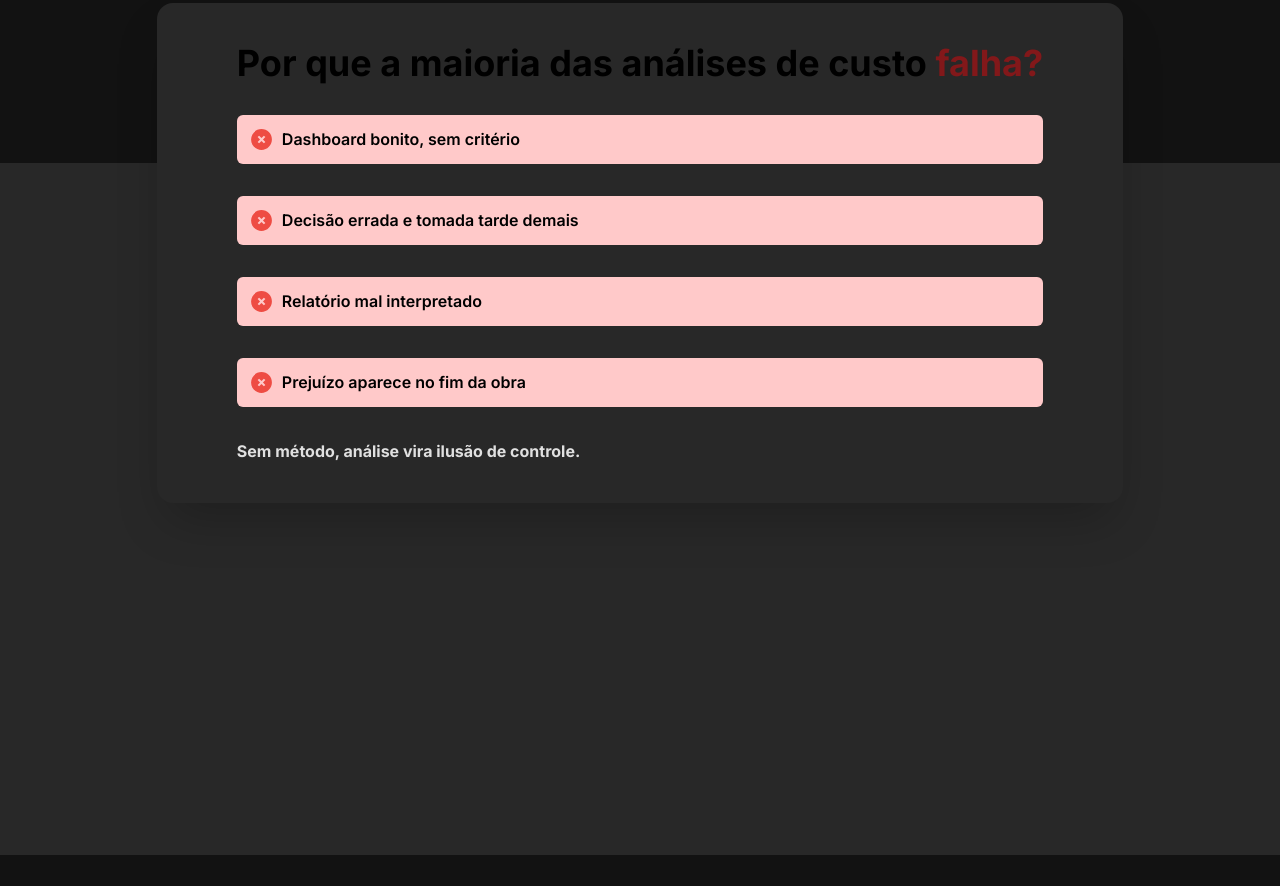
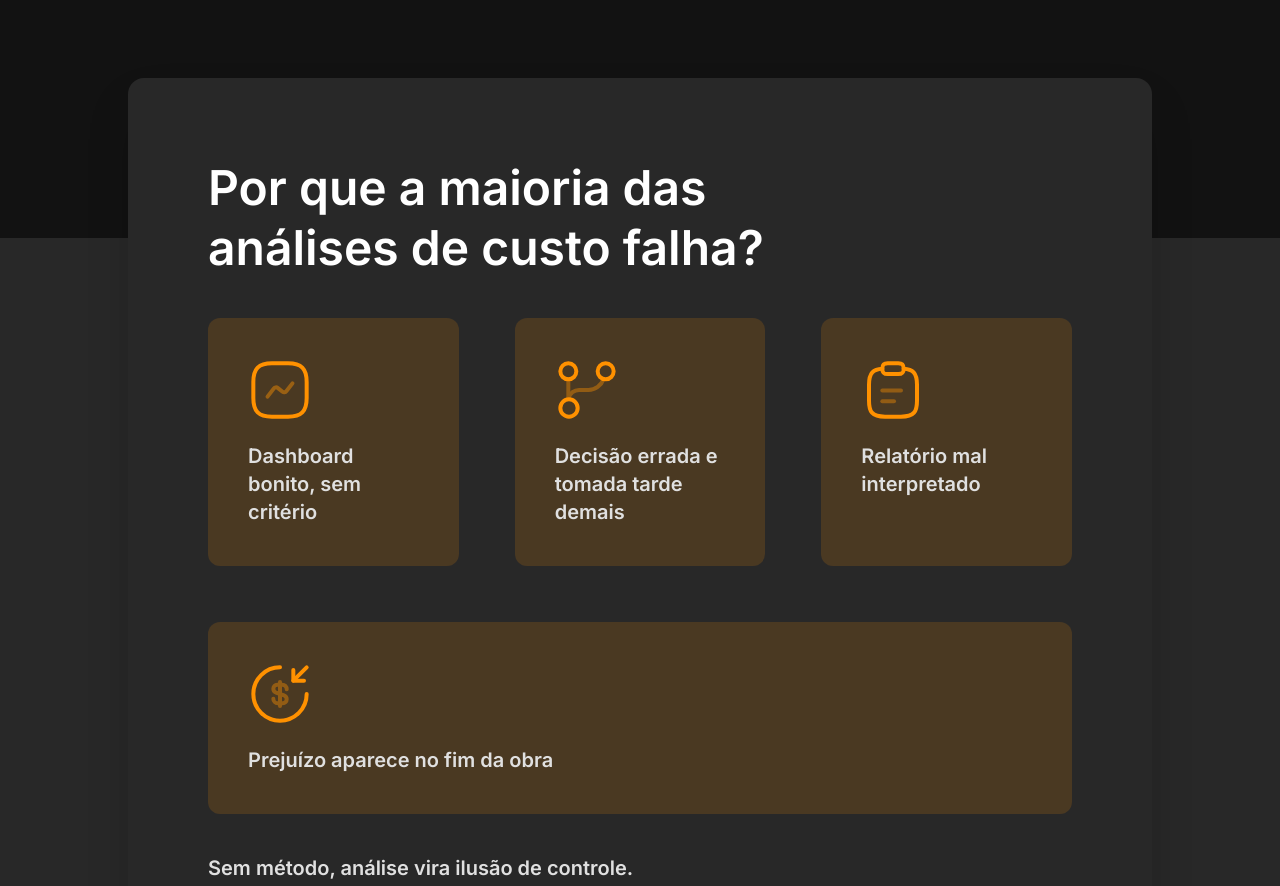
Before and after one commit to roneysilva25/buildmate-cursos-lp, a website: page gestao-de-custos.html in a window 1280 px wide. Shown: the part 1317-2203 px from the top of the page. Drawn offline with nearby package versions, Linux system fonts and the light colour scheme.

Commit message:
feat: adds second section

```diff
--- a/gestao-de-custos.html
+++ b/gestao-de-custos.html
@@ -88,7 +88,7 @@
                         </p>
                     </div>
                     <div class="flex flex-col gap-5 md:gap-14 max-w-4xl">
-                        <h1 class="text-4xl md:text-6xl text-[#FFFFFF] font-bold font-[Josefin_Sans]"><span class="bg-linear-to-r from-[#FF9100] to-[#FFB13D] bg-clip-text text-transparent">GESTÃO DE CUSTOS</span>: DA TEORIA À TOMADA DE DECISÃO</h1>
+                        <h1 class="text-4xl md:text-6xl text-[#FFFFFF] font-bold leading-tight"><span class="bg-linear-to-r from-[#FF9100] to-[#FFB13D] bg-clip-text text-transparent">GESTÃO DE CUSTOS</span>: DA TEORIA À TOMADA DE DECISÃO</h1>
                         <h2 class="text-xl md:text-2xl text-[#E0E0E0]">Pare de analisar custos sem critério. Transforme dados do Sienge em decisões reais.</h2>
                     </div>
                     <a href="https://www.sympla.com.br/evento/curso-eficiencia-em-obra-com-lean-construction/3040446" target="_blank">
@@ -129,27 +129,31 @@
     </header>
 
     <section class="flex flex-col bg-[#282828] items-center gap-20 px-5 py-24 md:px-32">
-        <div data-aos="fade-up" class="flex flex-col gap-8 bg-[#282828] px-20 py-10 rounded-2xl -top-64 relative shadow-2xl">
+        <div data-aos="fade-up" class="flex flex-col gap-10 bg-[#282828] p-20 rounded-2xl -top-64 relative shadow-2xl">
             <div class="flex gap-3">
-                <h2 class="text-xl text-center font-bold md:text-4xl">Por que a maioria das análises de custo <span class="text-red-900">falha?</span></h2>
+                <h2 class="text-xl bg-linear-to-r text-[#FFFFFF] max-w-2xl md:text-5xl leading-tight">Por que a maioria das análises de custo falha?</h2>
             </div>
-            <div class="flex gap-2 bg-red-200 p-3 rounded-md">
-                <svg xmlns="http://www.w3.org/2000/svg" width="25" height="25" viewBox="0 0 512 512"><path fill="#ee4c43" fill-rule="evenodd" d="M256 42.667c117.803 0 213.334 95.53 213.334 213.333S373.803 469.334 256 469.334S42.667 373.803 42.667 256S138.197 42.667 256 42.667m48.918 134.25L256 225.836l-48.917-48.917l-30.165 30.165L225.835 256l-48.917 48.918l30.165 30.165L256 286.166l48.918 48.917l30.165-30.165L286.166 256l48.917-48.917z"/></svg>
+
+            <div class="flex gap-14 flex-wrap">
+                <div class="flex bg-[#ff910028] flex-1 flex-col gap-5 text-[#E0E0E0] text-xl p-10 rounded-xl">
+                    <svg height="64" width="64" viewBox="0 0 24 24" fill="none" xmlns="http://www.w3.org/2000/svg"><g id="SVGRepo_bgCarrier" stroke-width="0"></g><g id="SVGRepo_tracerCarrier" stroke-linecap="round" stroke-linejoin="round"></g><g id="SVGRepo_iconCarrier"> <path d="M9 22H15C20 22 22 20 22 15V9C22 4 20 2 15 2H9C4 2 2 4 2 9V15C2 20 4 22 9 22Z" stroke="#ff9100" stroke-width="1.5" stroke-linecap="round" stroke-linejoin="round"></path> <path opacity="0.44" d="M7.33008 14.4898L9.71008 11.3998C10.0501 10.9598 10.6801 10.8798 11.1201 11.2198L12.9501 12.6598C13.3901 12.9998 14.0201 12.9198 14.3601 12.4898L16.6701 9.50977" stroke="#ff9100" stroke-width="1.5" stroke-linecap="round" stroke-linejoin="round"></path> </g></svg>
                     Dashboard bonito, sem critério
                 </div>
-            <div class="flex gap-2 bg-red-200 p-3 rounded-md">
-                <svg xmlns="http://www.w3.org/2000/svg" width="25" height="25" viewBox="0 0 512 512"><path fill="#ee4c43" fill-rule="evenodd" d="M256 42.667c117.803 0 213.334 95.53 213.334 213.333S373.803 469.334 256 469.334S42.667 373.803 42.667 256S138.197 42.667 256 42.667m48.918 134.25L256 225.836l-48.917-48.917l-30.165 30.165L225.835 256l-48.917 48.918l30.165 30.165L256 286.166l48.918 48.917l30.165-30.165L286.166 256l48.917-48.917z"/></svg>
+                <div class="flex bg-[#ff910028] flex-1 flex-col gap-5 text-[#E0E0E0] text-xl p-10 rounded-xl">
+                    <svg height="64" width="64" viewBox="0 0 24 24" fill="none" xmlns="http://www.w3.org/2000/svg"><g id="SVGRepo_bgCarrier" stroke-width="0"></g><g id="SVGRepo_tracerCarrier" stroke-linecap="round" stroke-linejoin="round"></g><g id="SVGRepo_iconCarrier"> <path d="M5.25 22C7.04493 22 8.5 20.5449 8.5 18.75C8.5 16.9551 7.04493 15.5 5.25 15.5C3.45507 15.5 2 16.9551 2 18.75C2 20.5449 3.45507 22 5.25 22Z" stroke="#ff9100" stroke-width="1.5" stroke-linecap="round" stroke-linejoin="round"></path> <path d="M5 8C6.65685 8 8 6.65685 8 5C8 3.34315 6.65685 2 5 2C3.34315 2 2 3.34315 2 5C2 6.65685 3.34315 8 5 8Z" stroke="#ff9100" stroke-width="1.5" stroke-linecap="round" stroke-linejoin="round"></path> <path d="M19 8C20.6569 8 22 6.65685 22 5C22 3.34315 20.6569 2 19 2C17.3431 2 16 3.34315 16 5C16 6.65685 17.3431 8 19 8Z" stroke="#ff9100" stroke-width="1.5" stroke-linecap="round" stroke-linejoin="round"></path> <g opacity="0.4"> <path d="M5 15V8" stroke="#ff9100" stroke-width="1.5" stroke-linecap="round" stroke-linejoin="round"></path> <path d="M5.12891 15C5.57891 13.25 7.1789 11.95 9.0689 11.96L12.4989 11.97C15.1189 11.98 17.3489 10.3 18.1689 7.95996" stroke="#ff9100" stroke-width="1.5" stroke-linecap="round" stroke-linejoin="round"></path> </g> </g></svg>
                     Decisão errada e tomada tarde demais
                 </div>
-            <div class="flex gap-2 bg-red-200 p-3 rounded-md">
-                <svg xmlns="http://www.w3.org/2000/svg" width="25" height="25" viewBox="0 0 512 512"><path fill="#ee4c43" fill-rule="evenodd" d="M256 42.667c117.803 0 213.334 95.53 213.334 213.333S373.803 469.334 256 469.334S42.667 373.803 42.667 256S138.197 42.667 256 42.667m48.918 134.25L256 225.836l-48.917-48.917l-30.165 30.165L225.835 256l-48.917 48.918l30.165 30.165L256 286.166l48.918 48.917l30.165-30.165L286.166 256l48.917-48.917z"/></svg>
+                <div class="flex bg-[#ff910028] flex-1 flex-col gap-5 text-[#E0E0E0] text-xl p-10 rounded-xl">
+                    <svg height="64" width="64" viewBox="0 0 24 24" fill="none" xmlns="http://www.w3.org/2000/svg"><g id="SVGRepo_bgCarrier" stroke-width="0"></g><g id="SVGRepo_tracerCarrier" stroke-linecap="round" stroke-linejoin="round"></g><g id="SVGRepo_iconCarrier"> <path opacity="0.4" d="M8 12.2002H15" stroke="#ff9100" stroke-width="1.5" stroke-miterlimit="10" stroke-linecap="round" stroke-linejoin="round"></path> <path opacity="0.4" d="M8 16.2002H12.38" stroke="#ff9100" stroke-width="1.5" stroke-miterlimit="10" stroke-linecap="round" stroke-linejoin="round"></path> <path d="M10 6H14C16 6 16 5 16 4C16 2 15 2 14 2H10C9 2 8 2 8 4C8 6 9 6 10 6Z" stroke="#ff9100" stroke-width="1.5" stroke-miterlimit="10" stroke-linecap="round" stroke-linejoin="round"></path> <path d="M16 4.02002C19.33 4.20002 21 5.43002 21 10V16C21 20 20 22 15 22H9C4 22 3 20 3 16V10C3 5.44002 4.67 4.20002 8 4.02002" stroke="#ff9100" stroke-width="1.5" stroke-miterlimit="10" stroke-linecap="round" stroke-linejoin="round"></path> </g></svg>
                     Relatório mal interpretado
                 </div>
-            <div class="flex gap-2 bg-red-200 p-3 rounded-md">
-                <svg xmlns="http://www.w3.org/2000/svg" width="25" height="25" viewBox="0 0 512 512"><path fill="#ee4c43" fill-rule="evenodd" d="M256 42.667c117.803 0 213.334 95.53 213.334 213.333S373.803 469.334 256 469.334S42.667 373.803 42.667 256S138.197 42.667 256 42.667m48.918 134.25L256 225.836l-48.917-48.917l-30.165 30.165L225.835 256l-48.917 48.918l30.165 30.165L256 286.166l48.918 48.917l30.165-30.165L286.166 256l48.917-48.917z"/></svg>
+                <div class="flex bg-[#ff910028] flex-1 flex-col gap-5 text-[#E0E0E0] text-xl p-10 rounded-xl">
+                    <svg height="64" width="64" viewBox="0 0 24 24" fill="none" xmlns="http://www.w3.org/2000/svg"><g id="SVGRepo_bgCarrier" stroke-width="0"></g><g id="SVGRepo_tracerCarrier" stroke-linecap="round" stroke-linejoin="round"></g><g id="SVGRepo_iconCarrier"> <g opacity="0.4"> <path d="M9.5 13.7502C9.5 14.7202 10.25 15.5002 11.17 15.5002H13.05C13.85 15.5002 14.5 14.8202 14.5 13.9702C14.5 13.0602 14.1 12.7302 13.51 12.5202L10.5 11.4702C9.91 11.2602 9.51001 10.9402 9.51001 10.0202C9.51001 9.18023 10.16 8.49023 10.96 8.49023H12.84C13.76 8.49023 14.51 9.27023 14.51 10.2402" stroke="#ff9100" stroke-width="1.5" stroke-linecap="round" stroke-linejoin="round"></path> <path d="M12 7.5V16.5" stroke="#ff9100" stroke-width="1.5" stroke-linecap="round" stroke-linejoin="round"></path> </g> <path d="M22 12C22 17.52 17.52 22 12 22C6.48 22 2 17.52 2 12C2 6.48 6.48 2 12 2" stroke="#ff9100" stroke-width="1.5" stroke-linecap="round" stroke-linejoin="round"></path> <path d="M17 3V7H21" stroke="#ff9100" stroke-width="1.5" stroke-linecap="round" stroke-linejoin="round"></path> <path d="M22 2L17 7" stroke="#ff9100" stroke-width="1.5" stroke-linecap="round" stroke-linejoin="round"></path> </g></svg>
                     Prejuízo aparece no fim da obra
                 </div>
-            <p class="font-bold text-[#E0E0E0]">Sem método, análise vira ilusão de controle.</p>
+            </div>
+
+            <p class="text-xl text-[#E0E0E0]">Sem método, análise vira ilusão de controle.</p>
         </div>
     </section>
 
@@ -263,13 +267,13 @@
     </section>
 
     <section class="bg-[#121212] flex justify-center px-5 py-24 md:px-32 font-semibold">
-        <div data-aos="fade-up" class="max-w-7xl text-white flex text-center gap-10 px-2 md:px-10 py-20 flex-col items-center justify-center bg-radial-[at_50%_75%] rounded-2xl from-[#FFBF66] via-[#FFA62D] to-[#FF9100] to-90% shadow-lg shadow-orange-500/50">
+        <div data-aos="fade-up" class="w-full text-white flex text-center gap-10 px-2 md:px-10 py-28 flex-col items-center justify-center bg-radial-[at_50%_75%] rounded-2xl from-[#FFBF66] via-[#FFA62D] to-[#FF9100] to-90% shadow-lg shadow-orange-500/50">
             <h2 class="font-bold leading-snug text-3xl md:text-5xl tracking-wide">Transforme dados em decisão estratégica</h2>
-            <div class="flex flex-col md:flex-row justify-center gap-2">
+            <div class="flex flex-col md:flex-row justify-center gap-2 text-2xl">
                 <a href="https://www.sympla.com.br/evento/curso-eficiencia-em-obra-com-lean-construction/3040446" target="_blank">
                     <div class="transition duration-200 ease-in-out w-fit rounded-sm">
-                        <button class="rounded-md flex hover:cursor-pointer items-center gap-1 font-bold bg-[#d77a0096] py-2 px-3 hover:bg-[#d77a00] transition duration-200 ease-in-out">
-                            <svg xmlns="http://www.w3.org/2000/svg" width="15.75" height="14" viewBox="0 0 576 512"><path fill="currentColor" d="M256 32c-17.7 0-32 14.3-32 32v101.9c0 5.6-4.5 10.1-10.1 10.1c-3.6 0-7-1.9-8.8-5.1l-48-83.9C83 123.5 32 199.8 32 288v64h512v-66.4c-.9-87.2-51.7-162.4-125.1-198.6l-48 83.9c-1.8 3.2-5.2 5.1-8.8 5.1c-5.6 0-10.1-4.5-10.1-10.1V64c0-17.7-14.3-32-32-32zM16.6 384C7.4 384 0 391.4 0 400.6c0 4.7 2 9.2 5.8 11.9C27.5 428.4 111.8 480 288 480s260.5-51.6 282.2-67.5c3.8-2.8 5.8-7.2 5.8-11.9c0-9.2-7.4-16.6-16.6-16.6z"/></svg>
+                        <button class="rounded-md flex hover:cursor-pointer items-center gap-3 font-bold bg-[#d77a0096] py-4 px-6 hover:bg-[#d77a00] transition duration-200 ease-in-out">
+                            <svg xmlns="http://www.w3.org/2000/svg" width="22" height="22" viewBox="0 0 576 512"><path fill="currentColor" d="M256 32c-17.7 0-32 14.3-32 32v101.9c0 5.6-4.5 10.1-10.1 10.1c-3.6 0-7-1.9-8.8-5.1l-48-83.9C83 123.5 32 199.8 32 288v64h512v-66.4c-.9-87.2-51.7-162.4-125.1-198.6l-48 83.9c-1.8 3.2-5.2 5.1-8.8 5.1c-5.6 0-10.1-4.5-10.1-10.1V64c0-17.7-14.3-32-32-32zM16.6 384C7.4 384 0 391.4 0 400.6c0 4.7 2 9.2 5.8 11.9C27.5 428.4 111.8 480 288 480s260.5-51.6 282.2-67.5c3.8-2.8 5.8-7.2 5.8-11.9c0-9.2-7.4-16.6-16.6-16.6z"/></svg>
                             <p>Quero participar da próxima turma</p>
                         </button>
                     </div>
```
Also changed, not shown: styles/gestao-de-custos.css. Lines whose indentation alone changed are shown as unchanged.
